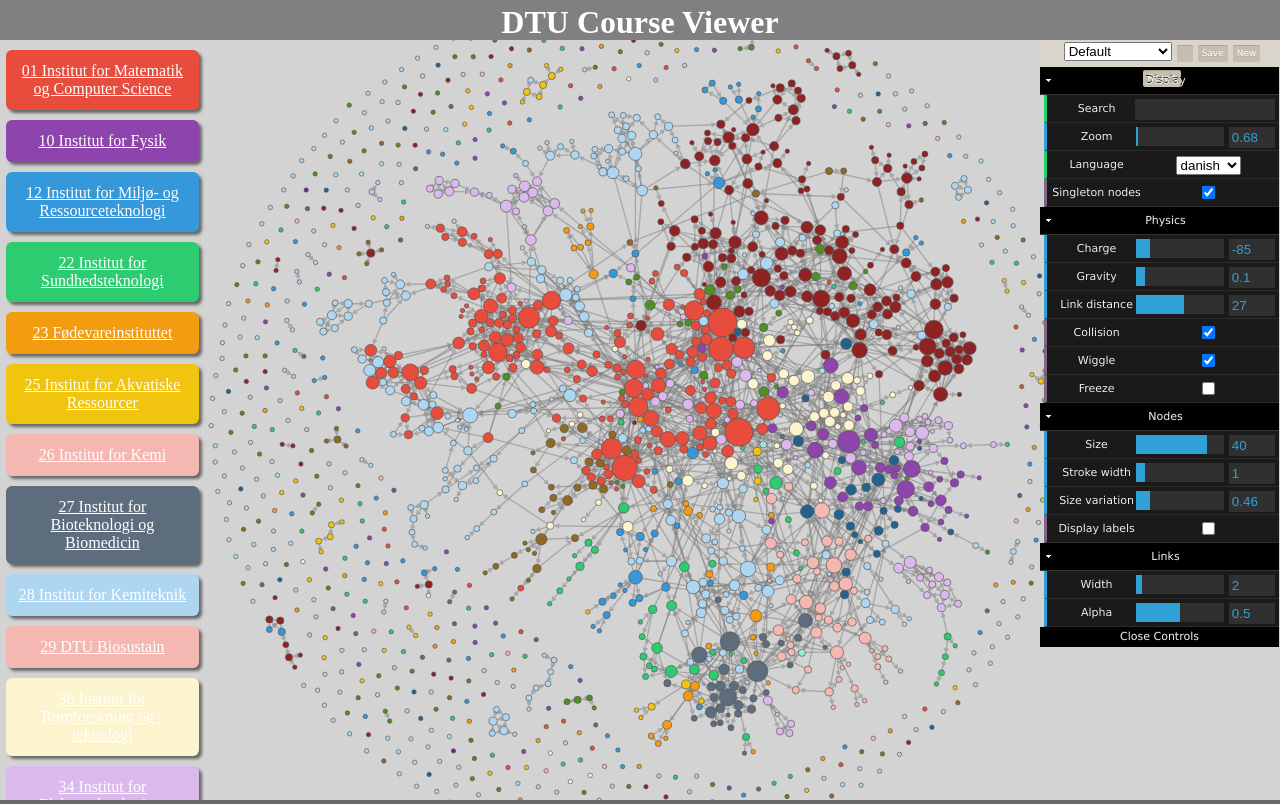
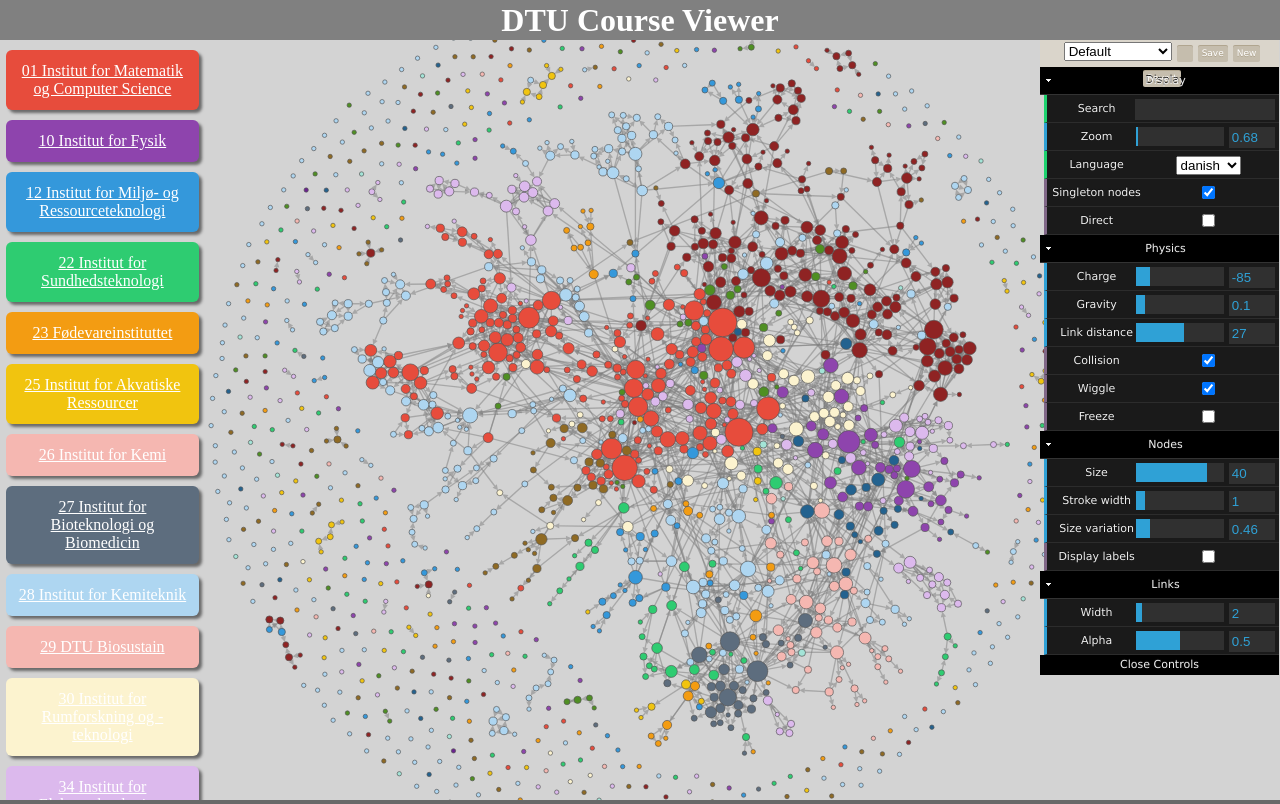
Before and after one commit to KrisMarboe/DTUCourseViewer, a Flask app: page / in a window 1280 px wide. Run offline with Flask 3, Linux system fonts and the light colour scheme.

Commit message:
Added option to only display direct requirements of the central course

```diff
--- a/static/css/style.css
+++ b/static/css/style.css
@@ -1,16 +1,17 @@
 :root {
+	--top-bar-height: 40px;
 	--major-width: 100vw;
-	--major-height: 95vh;
+	--major-height: calc(100vh - var(--top-bar-height));
 	--canvas-width: 100vw;
-	--canvas-height: 95vh;
+	--canvas-height: calc(100vh - var(--top-bar-height));
 	--sidebar-width: 17vw;
 	--department-width: 16vw;
 	overflow: hidden;
 }
 
 .parent_div0 {
-	width: 100vw;
-	height: 5vh;
+	width: var(--major-width);
+	height: var(--top-bar-height);
 	background-color: gray;
 	position: absolute;
 	top: 0;
@@ -20,7 +21,7 @@
 }
 
 h1 {
-	margin: 4px auto;
+	margin: 2px auto;
 	display: inline-block;
 	color: white;
 }
@@ -35,7 +36,7 @@
 	max-width: var(--major-width);
 	max-height: var(--major-height);
 	position: absolute;
-	top: 5vh;
+	top: var(--top-bar-height);
 	right: 0;
 	bottom: 0;
 	left: 0;
--- a/static/js/vis.js
+++ b/static/js/vis.js
@@ -62,7 +62,9 @@
        "link_width_variation": 0.5,
        "display_singleton_nodes": true,
        "min_link_weight_percentile": 0,
-       "max_link_weight_percentile": 1}
+       "max_link_weight_percentile": 1,
+       "direct_requirements": false
+  }
 
   // Overwrite default controls with inputted controls
   d3.keys(new_controls).forEach(key => {
@@ -464,7 +466,9 @@
       data[currentNode].ins.forEach(function (inNode, index) {
         if (!inNodes.has(inNode)) {
           inNodes.add(inNode);
-          Qin.push(inNode)
+          if (!window.controls['direct_requirements']) {
+            Qin.push(inNode)
+          }
         }
         inEdges.add(inNode + '_' + currentNode);
       })
@@ -557,15 +561,14 @@
   var title1_1 = "Zoom: Zoom in or out"
   var title1_2 = "Language: Either danish or english"
   var title1_3 = "Singleton nodes: Whether or not to show links that have zero degree"
+  var title1_4 = "Direct requirements: Only show the direct requirements"
   var title2_1 = "Charge: Each node has negative charge and thus repel one another (like electrons). The more negative this charge is, the greater the repulsion"
   var title2_2 = "Gravity: Push the nodes more or less towards the center of the canvas"
   var title2_3 = "Link distance: The optimal link distance that the force layout algorithm will try to achieve for each link"
   var title2_5 = "Collision: Make it harder for nodes to overlap"
   var title2_6 = "Wiggle: Increase the force layout algorithm temperature to make the nodes wiggle. Useful for big networks that need some time for the nodes to settle in the right positions"
   var title2_7 = "Freeze: Set force layout algorithm temperature to zero, causing the nodes to freeze in their position."
-  var title3_3 = "Label size: The size of the course names"
   var title3_4 = "Display labels: Whether to show labels or not"
-  var title3_5 = "Size by strength: Rescale the size of each node relative to their strength (weighted degree)"
   var title3_6 = "Size: Change the size of all nodes"
   var title3_7 = "Stroke width: Change the width of the ring around nodes"
   var title3_8 = "Size variation: Tweak the node size scaling function. Increase to make big nodes bigger and small nodes smaller. Useful for highlighting densely connected nodes."
@@ -593,6 +596,7 @@
   f1.add(controls, 'zoom', 0.6, 5).name('Zoom').onChange(function(v) { inputtedZoom(v) }).title(title1_1).listen();
   f1.add(settings, 'language', ['danish', 'english']).name('Language').onChange(function(v) { inputtedLanguage(v) }).title(title1_2);
   f1.add(controls, 'display_singleton_nodes', true).name('Singleton nodes').onChange(function(v) { inputtedShowSingletonNodes(v) }).title(title1_3);
+  f1.add(controls, 'direct_requirements', true).name('Direct requirements').onChange(function(v) { inputtedDirectRequirements(v) }).title(title1_4)
 
   // Physics
   var f2 = gui.addFolder('Physics'); f2.open();
@@ -780,7 +784,8 @@
 
   function inputtedCourse(v) {
     searchedNode = graph.nodes.filter(item => item.id === v)
-    if (searchedNode) createSubGraph(v)
+    console.log(v, searchedNode)
+    if (searchedNode.length > 0) createSubGraph(v)
   }
 
 
@@ -797,6 +802,12 @@
     simulation.force("y").strength(+v);
     simulation.alpha(1).restart();
     if (controls['freeze_nodes']) controls['freeze_nodes'] = false;
+  }
+
+  function inputtedDirectRequirements(v) {
+    if (centralNode[centralNode.length - 1] !== undefined) {
+      createSubGraph()
+    }
   }
 
   function inputtedDistance(v) {
@@ -838,10 +849,6 @@
   function inputtedShowLabels(v) {
     selectedNodes = [];
     simulationSoftRestart();
-  }
-
-  function inputtedLabelSize(v) {
-    simulationSoftRestart()
   }
 
   function inputtedShowSingletonNodes(v) {
--- a/templates/index.html
+++ b/templates/index.html
@@ -35,7 +35,7 @@
         <div id="department_container"></div>
         {% for department in departments %}
             {% if department.name[:2] == active_department %}
-            <a href="/{{ department.name[:2] }}" class="department_button active_department" style="background-color: {{department.color}};">{{ department.name }}</a>
+            <a href="/{{ department.name[:2] }}" class="department_button active_department" style="background-color: {{department.color}};" autofocus>{{ department.name }}</a>
             {% else %}
             <a href="/{{ department.name[:2] }}" class="department_button" style="background-color: {{department.color}};">{{ department.name }}</a>
             {% endif %}
```
